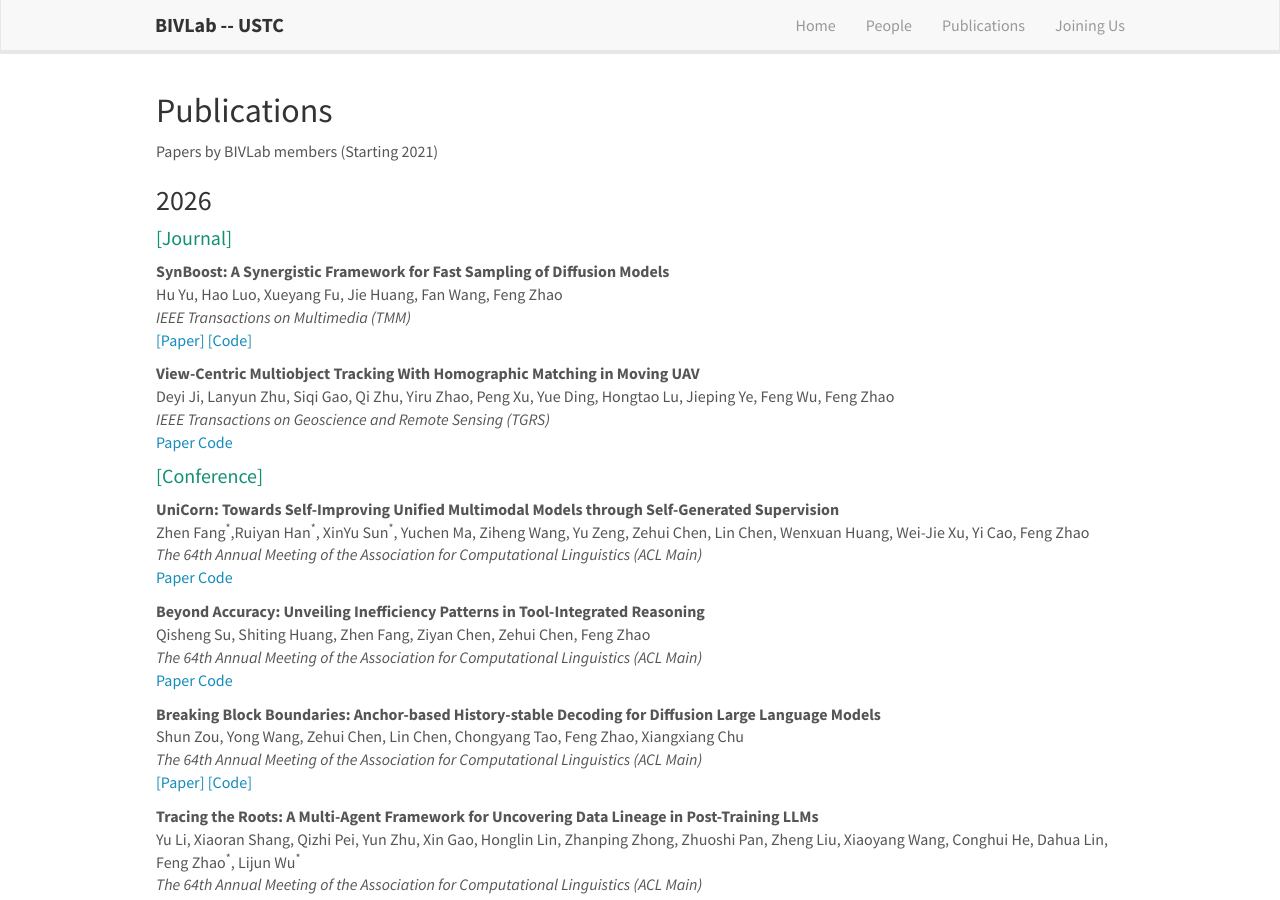
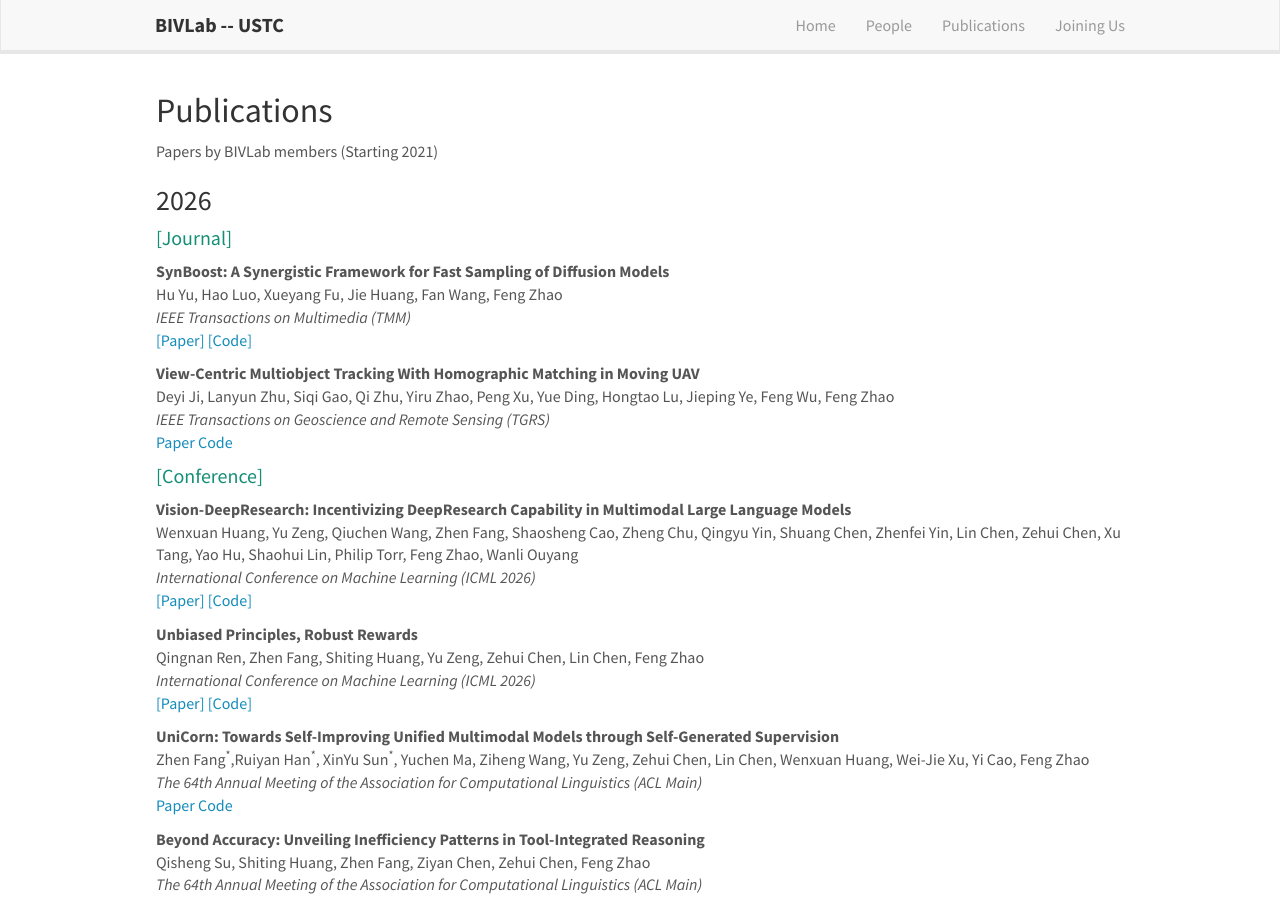
Before and after one commit to bivlab123/bivlab123.github.io, a Jekyll site: the page built from _pages/publications.md, in a window 1280 px wide and 900 px high. Built offline with Jekyll 4.4.1, drawn with Linux system fonts in a browser that asks for light colours; nearby versions of some CDN libraries.

Commit message:
Update publist_2026.yml

```diff
--- a/_data/publist_2026.yml
+++ b/_data/publist_2026.yml
@@ -1,3 +1,27 @@
+- title: "Vision-DeepResearch: Incentivizing DeepResearch Capability in Multimodal Large Language Models"
+  authors: "Wenxuan Huang, Yu Zeng, Qiuchen Wang, Zhen Fang, Shaosheng Cao, Zheng Chu, Qingyu Yin, Shuang Chen, Zhenfei Yin, Lin Chen, Zehui Chen, Xu Tang, Yao Hu, Shaohui Lin, Philip Torr, Feng Zhao, Wanli Ouyang"
+  venue: "International Conference on Machine Learning (ICML 2026)"
+  link:
+    url:
+    display: \[Paper\]
+  code:
+    url:
+    display: \[Code\]
+  highlight: 0
+  year: 2026
+
+- title: "Unbiased Principles, Robust Rewards"
+  authors: Qingnan Ren, Zhen Fang, Shiting Huang, Yu Zeng, Zehui Chen, Lin Chen, Feng Zhao
+  venue: "International Conference on Machine Learning (ICML 2026)"
+  link:
+    url:
+    display: \[Paper\]
+  code:
+    url: https://github.com/ShadeCloak/IP-GRM
+    display: \[Code\]
+  highlight: 0
+  year: 2026
+
 - title: "UniCorn: Towards Self-Improving Unified Multimodal Models through Self-Generated Supervision"
   authors: Zhen Fang<sup>*</sup>,Ruiyan Han<sup>*</sup>,  XinYu Sun<sup>*</sup>, Yuchen Ma, Ziheng Wang, Yu Zeng, Zehui Chen, Lin Chen, Wenxuan Huang, Wei-Jie Xu, Yi Cao, Feng Zhao
   venue: "The 64th Annual Meeting of the Association for Computational Linguistics (ACL Main)"
```
